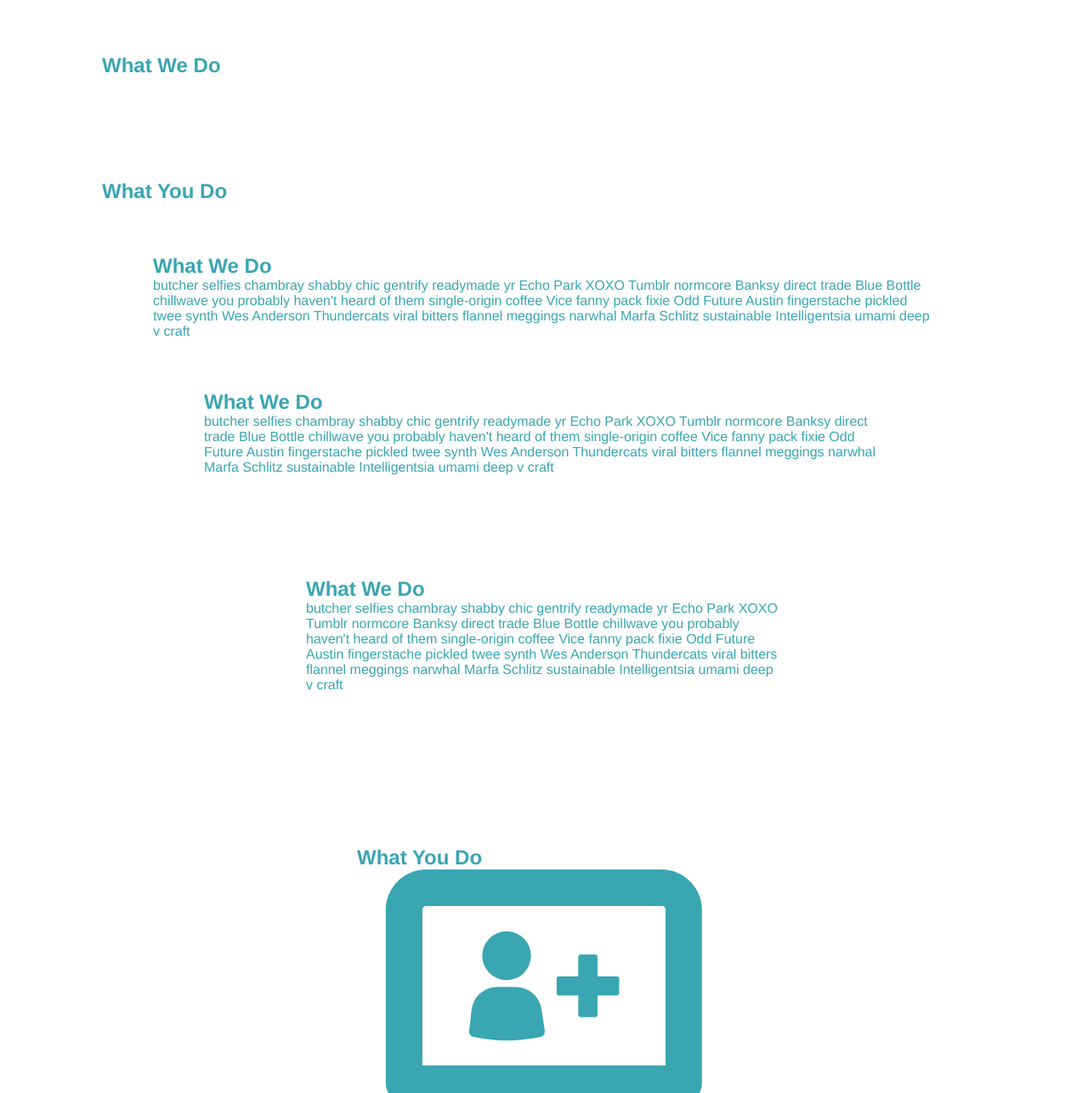
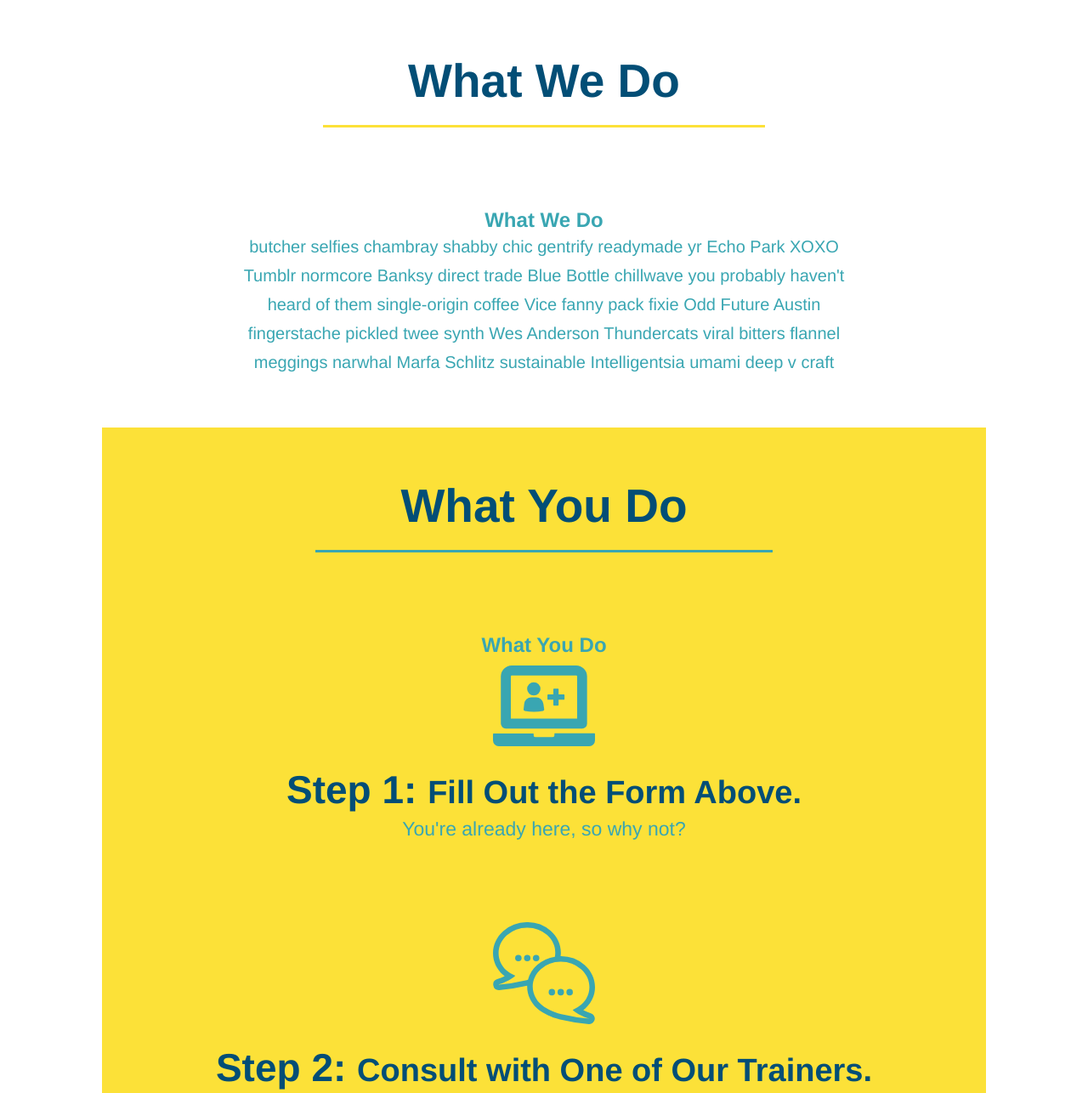
Before and after one commit to SDM80/Run-Buddy, a plain HTML site: page index.html in a window 1280 px wide. Shown: the part 859-2145 px from the top of the page at 85% size. Drawn offline with Linux system fonts and the light colour scheme; files whose address does not match are found by name.

Commit message:
revised what we do errors

```diff
--- a/assets/css/style.css
+++ b/assets/css/style.css
@@ -129,3 +129,63 @@ body {
     font-size: 16px;
   }
     /* Hero Style End */
+
+    .intro {
+        text-align: center;
+      }
+      .intro h2 {
+        /* add this alongside your other declarations */
+        display: inline-block;
+      }
+      .intro p {
+        line-height: 1.7;
+        color: #39a6b2;
+        width: 80%;
+        font-size: 20px;
+      }
+      .intro p {
+        /* add this alongside your other declarations */
+        margin: 0 auto;
+      }
+      .steps {
+        text-align: center;
+        background: #fce138;
+      }
+      .section-title {
+        font-size: 55px;
+        color: #024e76;
+        margin-bottom: 35px;
+        padding: 0 100px 20px 100px;
+        display: inline-block;
+        border-bottom: 3px solid;
+      }
+
+      .primary-border {
+        border-color: #fce138;
+      }
+
+      .secondary-border {
+        border-color: #39a6b2;
+      }
+      .steps div {
+        margin-bottom: 80px;
+      }
+
+      .steps img {
+        width: 15%;
+        margin: 10px 0;
+      }
+
+      .steps h3 {
+        color: #024e76;
+        font-size: 46px;
+        margin-top: 10px;
+      }
+
+      .steps p {
+        color: #39a6b2;
+        font-size: 23px;
+      }
+      .steps span {
+        font-size: 38px;
+      }
--- a/index.html
+++ b/index.html
@@ -67,28 +67,9 @@
     <section>
     </section>
 
-    <!--"what we do" section -->
-    <section>
-      <h2>What We Do</h2>
-    </section>
-
-    <!--"what you do" section -->
-    <section>
-      <h2>What You Do</h2>
-      <!-- "what we do" section -->
-<section>
-  <h2>What We Do</h2>
-  <p>
-    butcher selfies chambray shabby chic gentrify readymade yr Echo Park XOXO Tumblr normcore Banksy direct trade Blue Bottle chillwave you probably haven't heard of them single-origin coffee Vice fanny pack fixie Odd Future Austin fingerstache pickled twee synth Wes Anderson Thundercats viral bitters flannel meggings narwhal Marfa Schlitz sustainable Intelligentsia umami deep v craft
-  </p>
   <!-- "what we do" section -->
-<section>
-  <h2>What We Do</h2>
-  <p>
-    butcher selfies chambray shabby chic gentrify readymade yr Echo Park XOXO Tumblr normcore Banksy direct trade Blue Bottle chillwave you probably haven't heard of them single-origin coffee Vice fanny pack fixie Odd Future Austin fingerstache pickled twee synth Wes Anderson Thundercats viral bitters flannel meggings narwhal Marfa Schlitz sustainable Intelligentsia umami deep v craft
-  </p>
-  <!-- "what we do" section -->
-  <section id="what-we-do">
+  <section id="what-we-do" class="intro">
+    <h2 class="section-title primary-border">What We Do</h2>
 <section>
   <h2>What We Do</h2>
   <p>
@@ -97,32 +78,33 @@
 </section>
 
 <!-- "what you do" section -->
-<section id="what-you-do">
+<section id="what-you-do" class="steps">
+  <h2 class="section-title secondary-border">What You Do</h2>
 <section>
   <h2>What You Do</h2>
 
   <div>
     <!-- insert this img element -->
     <img src="/Users/sarahdawn/Desktop/projects/run-buddy/assets/Images/step-1.svg" alt= "" />
-    <h3>Step 1: Fill Out the Form Above.</h3>
+    <h3>Step 1: <span>Fill Out the Form Above.</span></h3>
     <p>You're already here, so why not?</p>
   </div>
 
   <div>
     <img src="/Users/sarahdawn/Desktop/projects/run-buddy/assets/Images/step-2.svg" alt= "" />
-    <h3>Step 2: Consult with One of Our Trainers.</h3>
+    <h3>Step 2: <span>Consult with One of Our Trainers.</span></h3>
     <p>Are you here to build muscle, lose weight, or just feel good?</p>
   </div>
 
   <div>
     <img src="/Users/sarahdawn/Desktop/projects/run-buddy/assets/Images/step-3.svg" alt="" />
-    <h3>Step 3: Get Running.</h3>
+    <h3>Step 3: <span>Get Running.</span></h3>
     <p>Hit the ground running (literally) once your trainer lays out your plan.</p>
   </div>
 
   <div>
     <img src="/Users/sarahdawn/Desktop/projects/run-buddy/assets/Images/step-4.svg" alt="" />
-    <h3>Step 4: See Results.</h3>
+    <h3>Step 4: <span>See Results.</span></h3>
     <p>Bi-weekly checkins with your trainer will keep you focused</p>
   </div>
 </section>
```
